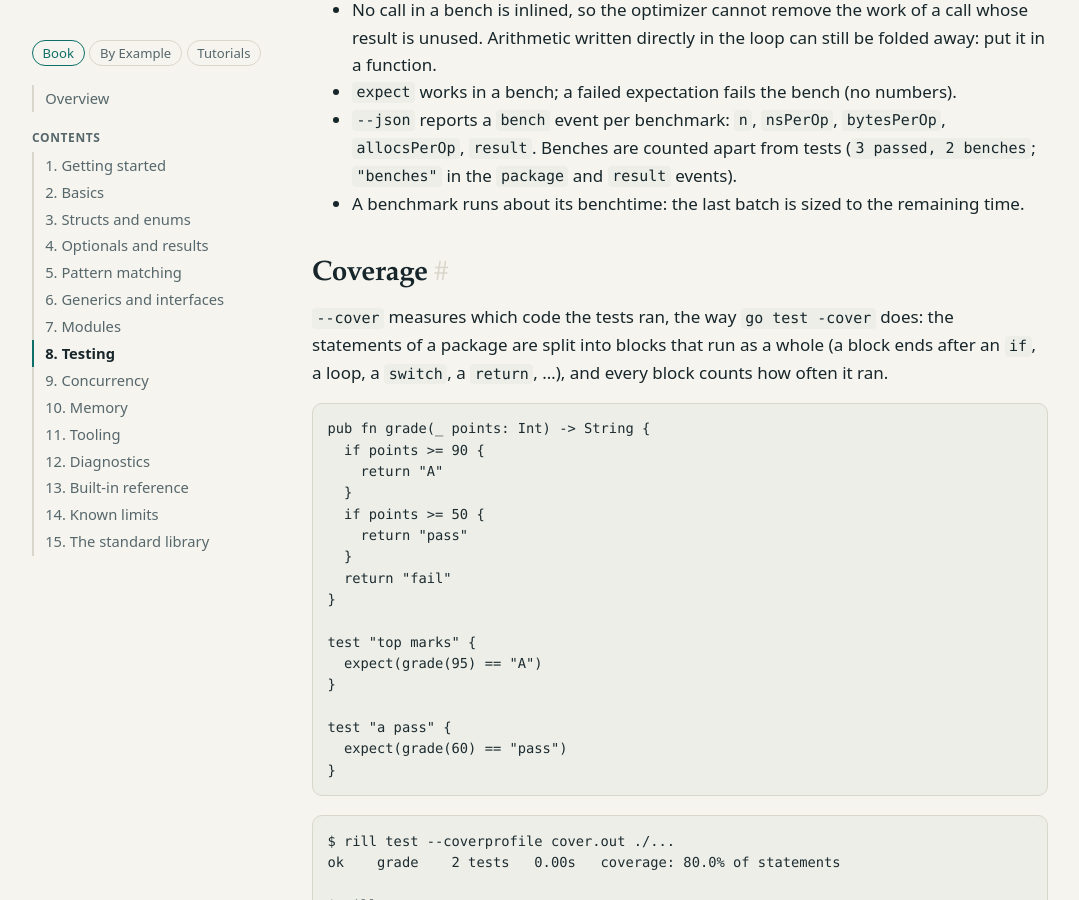
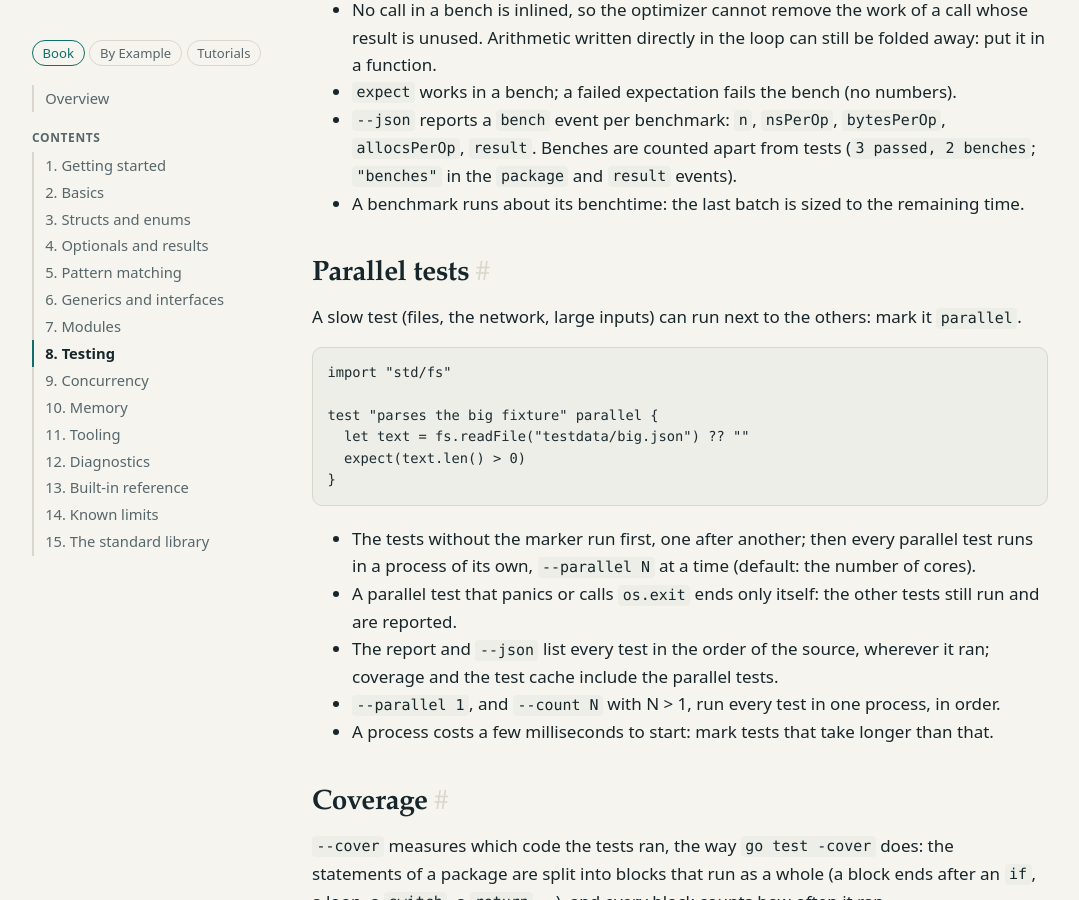
Before and after one commit to rillang/rillang.github.io, a Jekyll site: the page built from book/08-testing.md, in a window 1280 px wide and 900 px high, scrolled down 4511 px. Shown: the whole window, without its empty margins (80-1159 px from the left). Built offline with Jekyll 4.4.1, drawn with Linux system fonts in a browser that asks for light colours; our own code applies the rules of GitHub Pages for plain Markdown files.

Commit message:
book: parallel tests
Co-Authored-By: Claude Opus 5.5 <noreply@anthropic.com>

````diff
--- a/book/08-testing.md
+++ b/book/08-testing.md
@@ -188,6 +188,29 @@ variance.
   `"benches"` in the `package` and `result` events).
 - A benchmark runs about its benchtime: the last batch is sized to the remaining time.
 
+## Parallel tests
+
+A slow test (files, the network, large inputs) can run next to the others: mark it
+`parallel`.
+
+```rill
+import "std/fs"
+
+test "parses the big fixture" parallel {
+  let text = fs.readFile("testdata/big.json") ?? ""
+  expect(text.len() > 0)
+}
+```
+
+- The tests without the marker run first, one after another; then every parallel test runs
+  in a process of its own, `--parallel N` at a time (default: the number of cores).
+- A parallel test that panics or calls `os.exit` ends only itself: the other tests still
+  run and are reported.
+- The report and `--json` list every test in the order of the source, wherever it ran;
+  coverage and the test cache include the parallel tests.
+- `--parallel 1`, and `--count N` with N > 1, run every test in one process, in order.
+- A process costs a few milliseconds to start: mark tests that take longer than that.
+
 ## Coverage
 
 `--cover` measures which code the tests ran, the way `go test -cover` does: the statements
````
